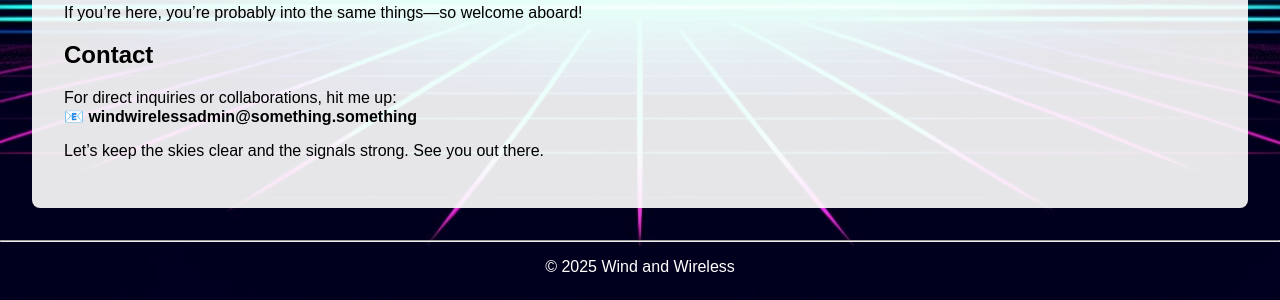
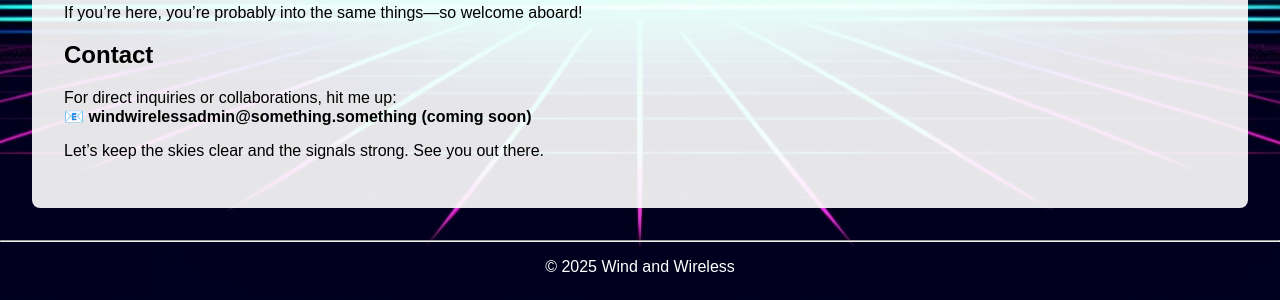
Before and after one commit to 00X30/WindWireless, a Jekyll site: the page built from community.md, in a window 1280 px wide. Shown: the part 632-932 px from the top of the page. Built offline with Jekyll 4.4.1, drawn with Linux system fonts in a browser that asks for light colours.

Commit message:
Update and rename about.md to community.md

```diff
--- a/about.md
+++ b/community.md
@@ -11,7 +11,7 @@
 
 Most of the discussion, comments, and updates happen over on **YouTube**. If you want to engage, drop a comment on a video or check out the **Community tab**.
 
-👉 [Join the Conversation on YouTube](https://www.youtube.com/@YourChannel)
+👉 [Join the Conversation on YouTube](https://www.youtube.com/@windwireless)
 
 ## What This Is About
 
@@ -22,6 +22,6 @@
 ## Contact
 
 For direct inquiries or collaborations, hit me up:
-📧 **windwirelessadmin@something.something**
+📧 **windwirelessadmin@something.something (coming soon)**
 
 Let's keep the skies clear and the signals strong. See you out there.
```
